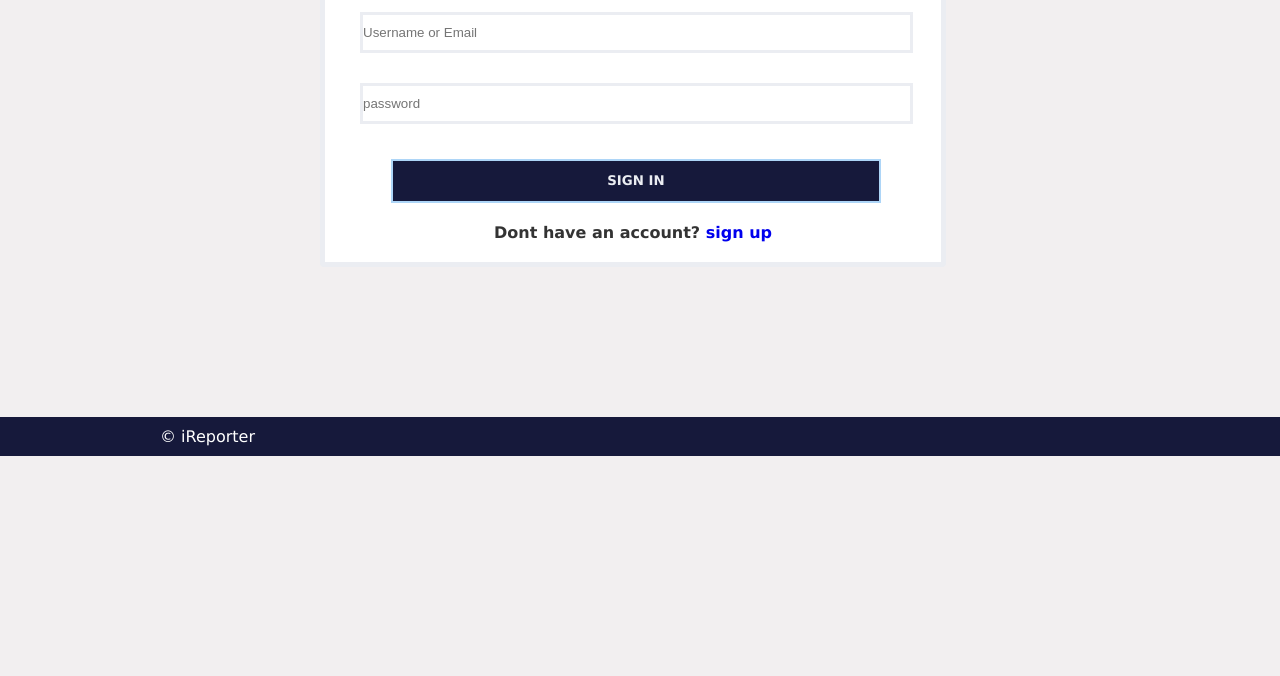
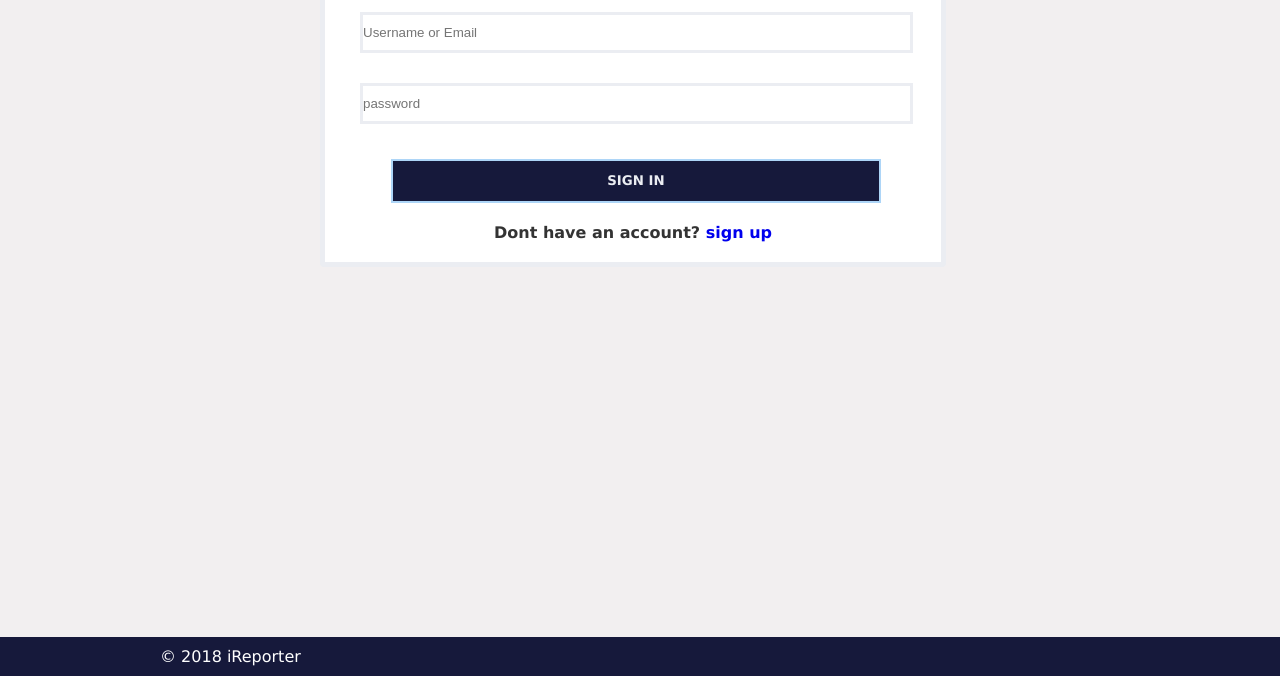
Before and after one commit to beejay1293/iReporter, a plain HTML site: page UI/login.html in a window 1280 px wide. Shown: the part 233-909 px from the top of the page. Before the commit the page ends 800 px from the top, so only its background shows below. Drawn offline with Linux system fonts and the light colour scheme.

Commit message:
new updates

```diff
--- a/UI/login.html
+++ b/UI/login.html
@@ -29,9 +29,9 @@
 
 
 	</div>
-<footer class="foot">
+<footer class="foot1">
     <div>
-      <p>&copy; iReporter </p>
+      <p>&copy; 2018 iReporter </p>
     </div>
   </footer>
 </body>
--- a/UI/styles/styles.css
+++ b/UI/styles/styles.css
@@ -571,7 +571,7 @@ table#tab tr td:first-of-type {
 .foot1{ width: 100%;
 	bottom: 0;
 
-	margin-top: 410px;
+	margin-top: 370px;
 	margin-bottom: 0px; }
 
 .foot {
```
Also changed, not shown: UI/edit_incident.html (+1 -1 lines), UI/edit_status.html (+1 -1 lines), UI/register.html (+1 -1 lines), UI/report.html (+1 -1 lines).
